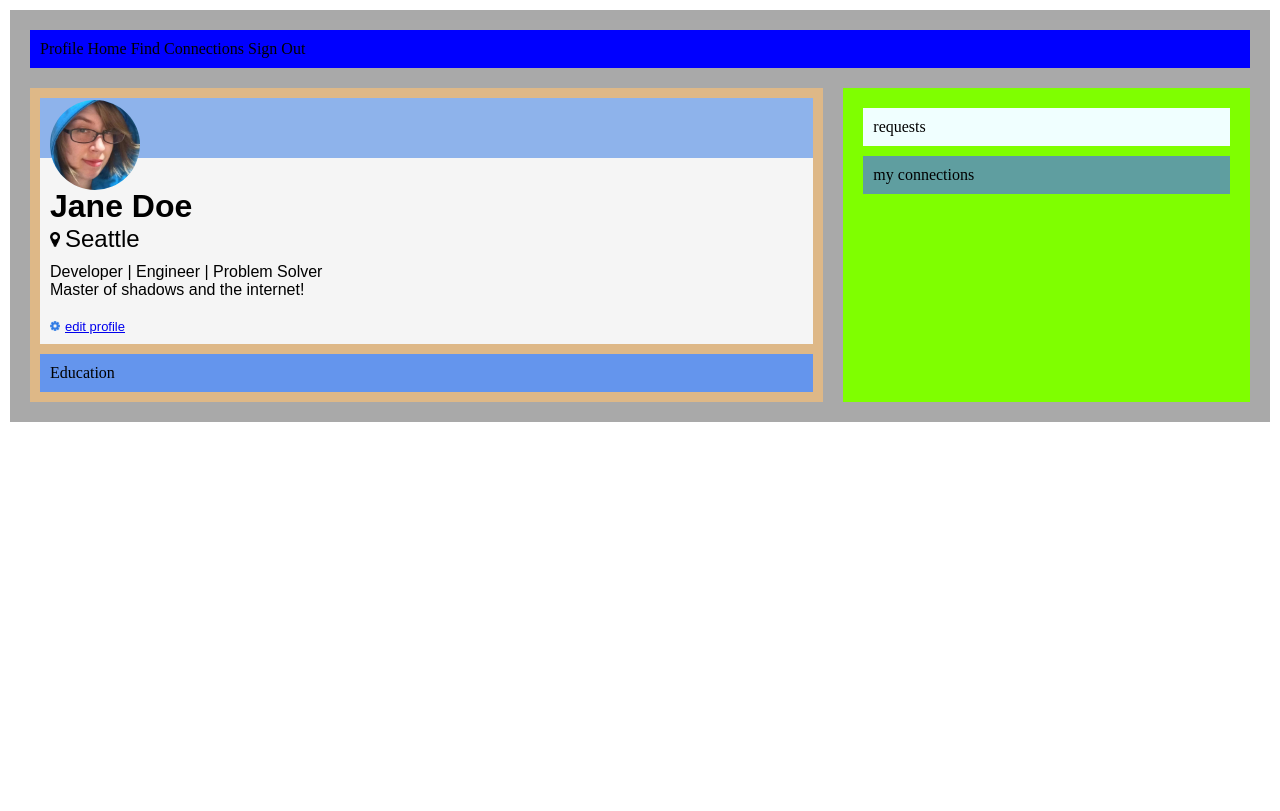
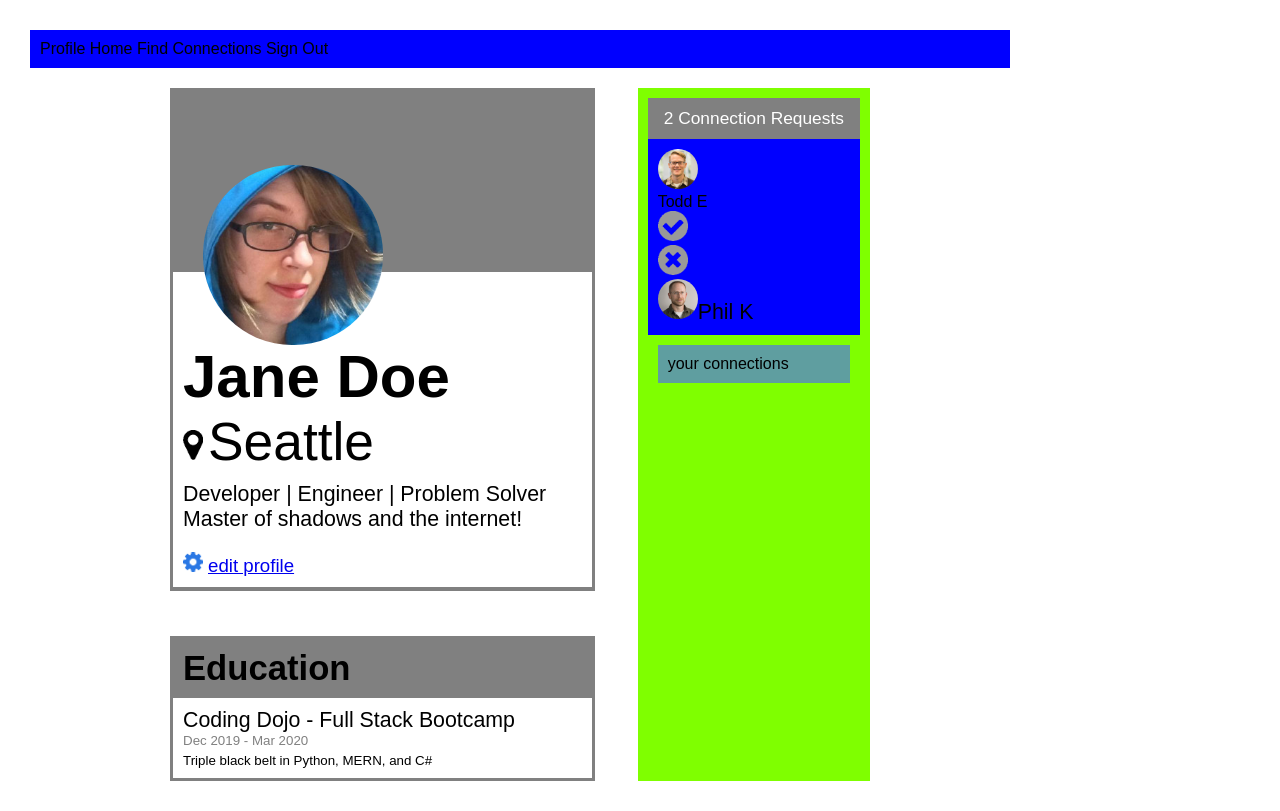
Before and after one commit to simonallenoliver/Oliver_Simon_ProfilePage, a plain HTML site: page index.html in a window 1280 px wide. Drawn offline with Linux system fonts and the light colour scheme.

Commit message:
working on requests box

```diff
--- a/index.html
+++ b/index.html
@@ -37,7 +37,15 @@
                 </div>
 
                 <div class="education">
-                    Education
+                    <div class="edbox1">
+                        Education
+                    </div>
+                    <div class="edbox2">
+                        <p>Coding Dojo - Full Stack Bootcamp</p>
+                        <p ID = "date">Dec 2019 - Mar 2020</p>
+                        <p id = "blackbelt">Triple black belt in Python, MERN, and C#</p>
+                    </div>
+
                 </div>
 
             </div>
@@ -46,11 +54,24 @@
             <div class = "col2">
 
                 <div class = "requests">
-                    requests
+                    <div class="requestbox1">
+                       2 Connection Requests
+                    </div>
+
+                    <div class="requestbox2">
+                        <div class="toddbox">
+                            <div><img class = "friend" src="todd-s.jpg" alt="Todd"></div>
+                            <div>Todd E</div>
+                            <div><img class= "acceptclose" src="accept-circle.png" alt="accept"></div>
+                            <div><img class = "acceptclose" src="close-circle.png" alt="close"></div>
+                        </div>
+
+                            <p><img class="friend" src="phil-s.jpg" alt="Phil">Phil K</p>
+                    </div>
                 </div>
 
                 <div class="connections">
-                    my connections
+                    your connections
                 </div>
 
             </div>
--- a/style.css
+++ b/style.css
@@ -3,18 +3,21 @@
 *{
     margin:0px;
     padding:0px;
+    font-family: sans-serif;
 }
 
 p{
     color:black;
-    font-size:medium;
+    font-size:16pt;
     font-weight: 100;
 }
 
 .fullpage{
-    background-color:darkgrey;
+    background-color:white;
     margin: 10px;
     padding: 10px;
+    width: 1000px;
+
 
 }
 
@@ -27,90 +30,156 @@ p{
 
 .cols{
     display: flex;
+
 }
 
 .col1{
-    background-color: burlywood;
+    background-color: white;
     flex: 2;
     margin: 10px;
-    padding: 10px;
+    margin-left: 150px;
+    padding: 0px;
 
 }
 
 .profilebox{
-    background-color:crimson;
+    background-color:gray;
     margin: 0px;
     padding: 0px;
+    padding-bottom: 1px;
 
 
 .box1{
-    background-color:rgb(142, 179, 235);
-    margin: 0px;
-    padding: 30px;
+    background-color:gray;
+    margin: 3px;
+    margin-top: 0;
+    padding: 0px;
+    margin-bottom: 0;
 }
 
 .box2{
-    background-color:whitesmoke;
-    margin: 0px;
+    background-color:white;
+    margin: 3px;
+    margin-top: 0px;
+    margin-bottom: 3px;
     padding-top: 30px;
     padding-left: 10px;
     padding-bottom: 10px;
-    font-family: sans-serif;
     font-weight: 500;
     font-size: larger;
 }
 
 #janepic{
-    width: 90px;
-    border-radius: 50px;
-    position: absolute;
-    top: 100px;
-    left: 50px
+    width: 180px;
+    border-radius: 89px;
+    position: relative;
+    top: 77px;
+    left: 30px
 }
 
 #jane{
-    font-family: sans-serif;
     font-weight: 600;
-    font-size:xx-large;
+    font-size: 45pt;
     color: black;
+    padding-top: 40px;
 }
 #seattle{
-    font-family: sans-serif;
     font-weight: 400;
-    font-size:x-large;
+    font-size: 40pt;
     color: black;
     padding-bottom: 10px;
 }
 
 #map{
-    width:10px;
+    width:20px;
     margin-right: 5px;
 }
 
 #editprofile{
     padding-top: 20px;
-    font-size: small;
+    font-size: 14pt;
 }
 
 }
 
 .education{
-    background-color: cornflowerblue;
-    margin-top: 10px;
+    background-color: gray;
+    margin-top: 45px;
+    padding: 3px;
+}
+
+.edbox1{
+    background-color: grey;
+    margin: 0px;
     padding: 10px;
+    font-size: 26pt;
+    font-weight: 600;
+}
+
+.edbox2{
+    background-color:white;
+    margin: 0px;
+    padding: 10px;
+
+}
+
+#date{
+    color: gray;
+    font-size: 10pt;
+}
+
+#blackbelt{
+    font-size: 10pt;
+    margin-top: 5px;
 }
 
 .col2{
     background-color: chartreuse;
     margin: 10px;
+    margin-right: 150px;
+    margin-left: 33px;
     padding: 10px;
     flex: 1;
 }
 
 .requests{
 background-color: azure;
-margin: 10px;
-padding: 10px;
+margin: 0px;
+padding: 0px;
+}
+
+.requestbox1{
+    background-color: gray;
+    margin:px;
+    padding: 10px;
+    color: white;
+    font-size: 13pt;
+    display: flex;
+    justify-content: center
+
+}
+
+#two{
+   margin-top: ;
+    width:20px
+}
+
+.requestbox2{
+    background-color: blue;
+    margin:0px;
+    padding: 10px;
+    font-size: 12pt;
+    color: black;
+
+}
+
+.friend{
+    width: 40px;
+    border-radius: 20px;
+}
+
+.acceptclose{
+    width:30px;
 }
 
 .connections{
```
Also changed, not shown: two.png (added).
